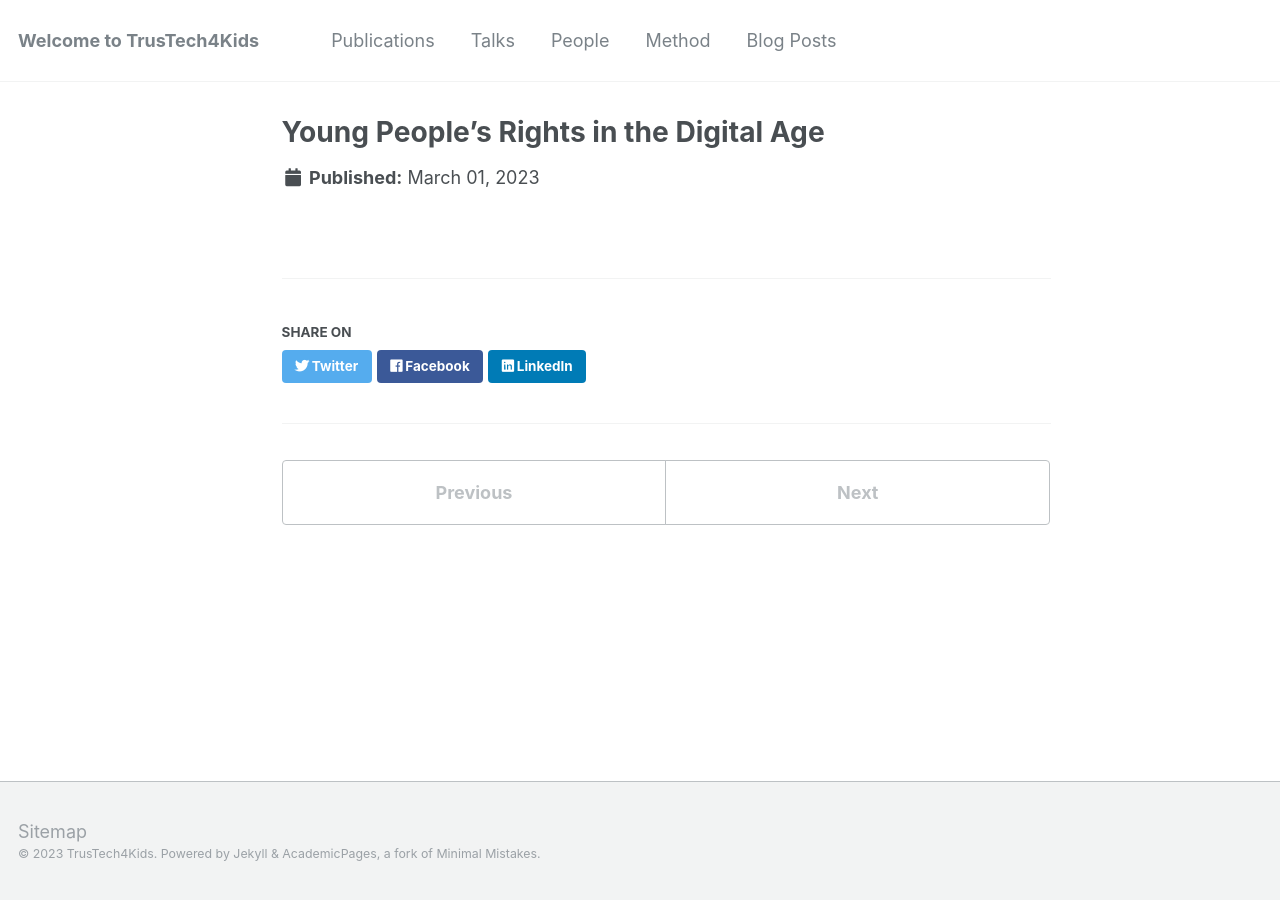
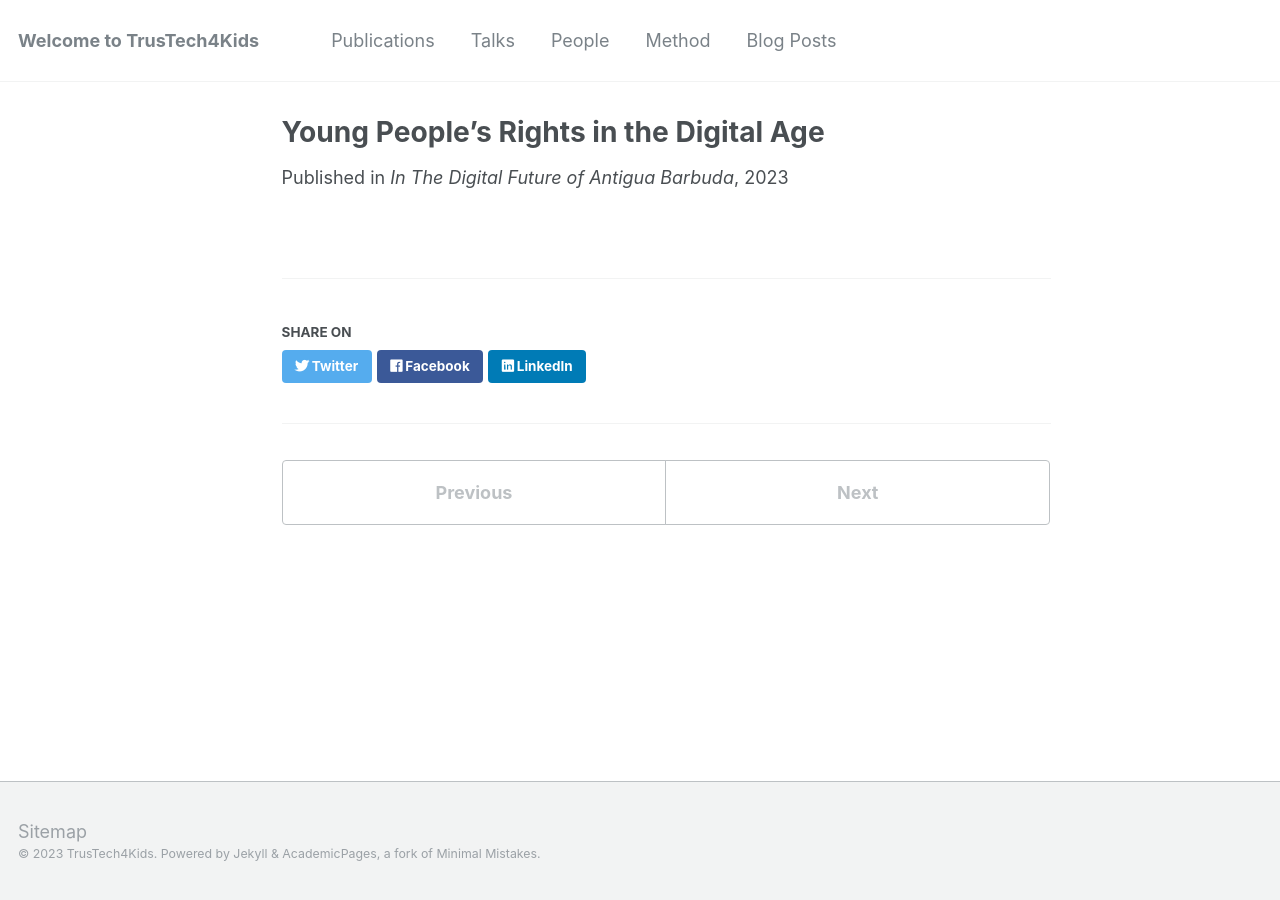
Before and after one commit to trustech4kids/trustech4kids.github.io, a Jekyll site: the page built from _publications/2023-03-report.md, in a window 1280 px wide. Built offline with Jekyll 4.4.1, drawn with Linux system fonts in a browser that asks for light colours.

Commit message:
Update 2023-03-report.md

```diff
--- a/_publications/2023-03-report.md
+++ b/_publications/2023-03-report.md
@@ -4,5 +4,6 @@ collection: publications
 permalink: /publication/2023-03-report
 excerpt: "Research report from Antigua and Barbuda"
 date: "2023-03-01"
+venue: 'In The Digital Future of Antigua Barbuda'
 paperurl: "https://trustech4kids.github.io/files/ABReportFinal202303.pdf"
 ---
```
